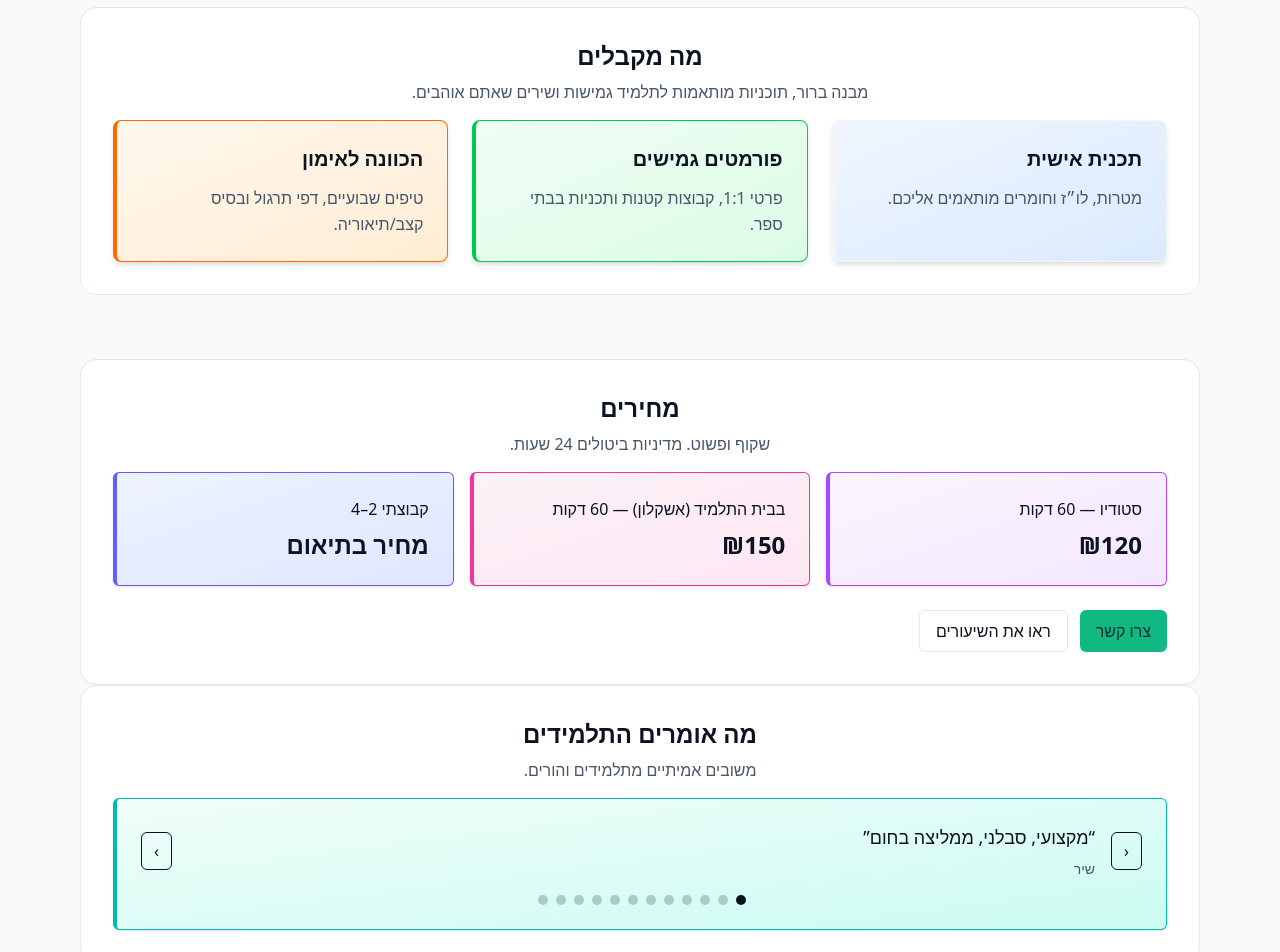
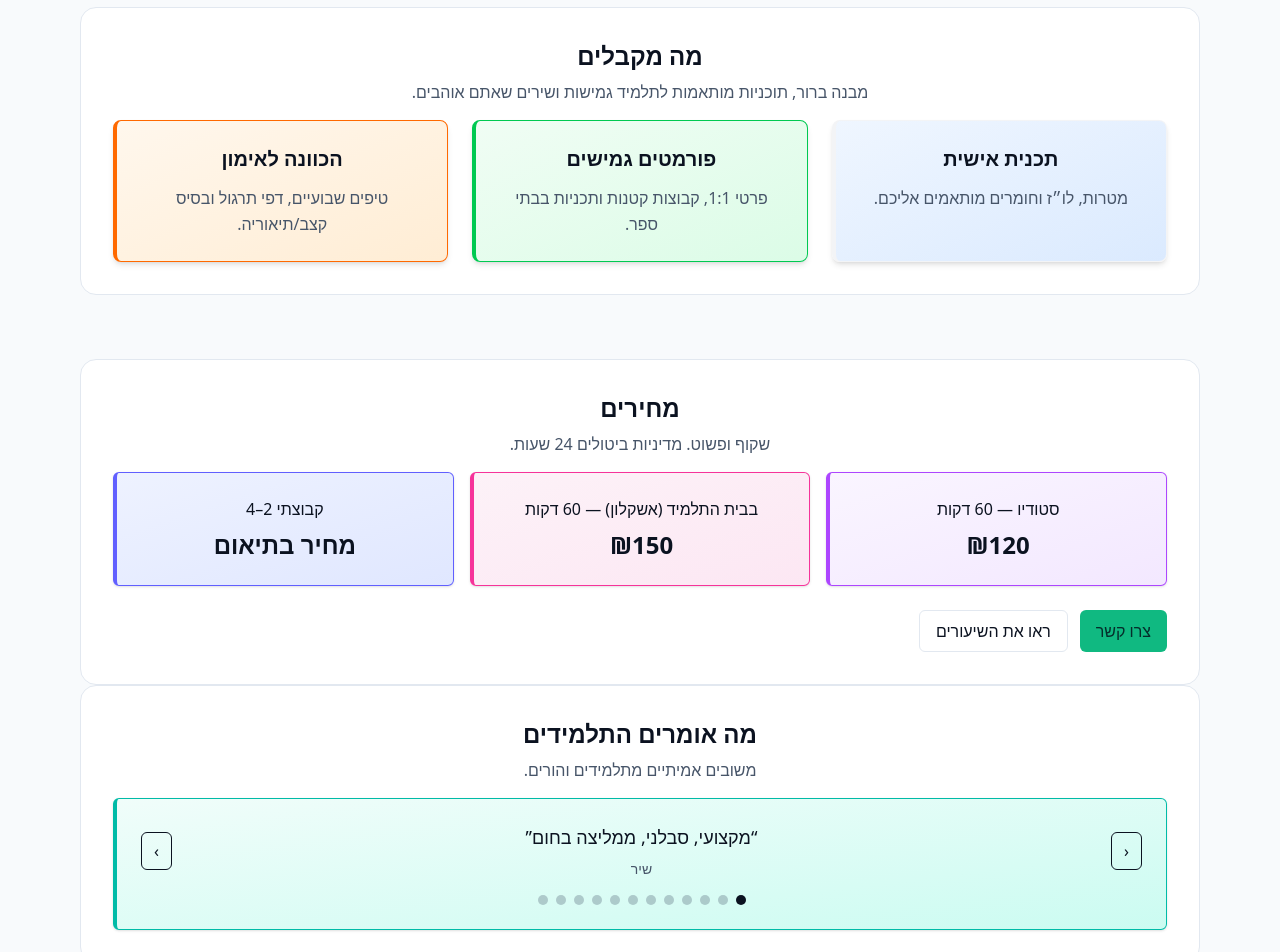
Before and after one commit to doronc36-rgb/guitar-lessons, a Next.js app: page / in a window 1280 px wide. Shown: the part 920-1872 px from the top of the page. Built offline with nearby package versions, Linux system fonts and the light colour scheme; no server answers.

Commit message:
Center text inside all colored boxes: Features, Pricing, and Testimonials sections

```diff
--- a/src/app/components/marketing/Features.tsx
+++ b/src/app/components/marketing/Features.tsx
@@ -17,7 +17,7 @@ export default function MarketingFeatures() {
               "border-l-4 border-orange-500 bg-gradient-to-br from-orange-50 to-orange-100 dark:from-orange-900/20 dark:to-orange-800/20"
             ];
             return (
-              <div key={f.title} className={`p-6 rounded-lg shadow-md border border-gray-100 dark:border-gray-700 ${colors[index % 3]}`}>
+              <div key={f.title} className={`p-6 rounded-lg shadow-md border border-gray-100 dark:border-gray-700 text-center ${colors[index % 3]}`}>
                 <div className="text-xl font-semibold text-[color:var(--foreground)] mb-3">{f.title}</div>
                 <p className="text-[color:var(--muted)] leading-relaxed">{f.body}</p>
               </div>
--- a/src/app/components/marketing/Pricing.tsx
+++ b/src/app/components/marketing/Pricing.tsx
@@ -18,7 +18,7 @@ export default function MarketingPricing() {
               "border-l-4 border-indigo-500 bg-gradient-to-br from-indigo-50 to-indigo-100 dark:from-indigo-900/20 dark:to-indigo-800/20"
             ];
             return (
-              <div key={p.label} className={`p-6 rounded-md shadow-sm border border-gray-100 dark:border-gray-700 ${colors[index % 3]}`}>
+              <div key={p.label} className={`p-6 rounded-md shadow-sm border border-gray-100 dark:border-gray-700 text-center ${colors[index % 3]}`}>
                 <div className="font-medium text-[color:var(--foreground)]">{p.label}</div>
                 <div className="mt-2 text-2xl font-bold text-[color:var(--foreground)]">{p.price}</div>
               </div>
--- a/src/app/components/marketing/Testimonials.tsx
+++ b/src/app/components/marketing/Testimonials.tsx
@@ -38,7 +38,7 @@ export default function MarketingTestimonials() {
   return (
     <Container>
       <Section id="testimonials" title={t.marketing.testimonials.title} intro={t.marketing.testimonials.subtitle}>
-        <div className="p-6 rounded-md shadow-sm border-l-4 border-teal-500 bg-gradient-to-br from-teal-50 to-teal-100 dark:from-teal-900/20 dark:to-teal-800/20 border border-gray-100 dark:border-gray-700">
+        <div className="p-6 rounded-md shadow-sm border-l-4 border-teal-500 bg-gradient-to-br from-teal-50 to-teal-100 dark:from-teal-900/20 dark:to-teal-800/20 border border-gray-100 dark:border-gray-700 text-center">
           <div className="flex items-center justify-between">
             <button type="button" onClick={prev} aria-label={t.home.testimonials.prev} className="px-3 py-1.5 rounded-md border">‹</button>
             <div className="flex-1 px-4">
```
